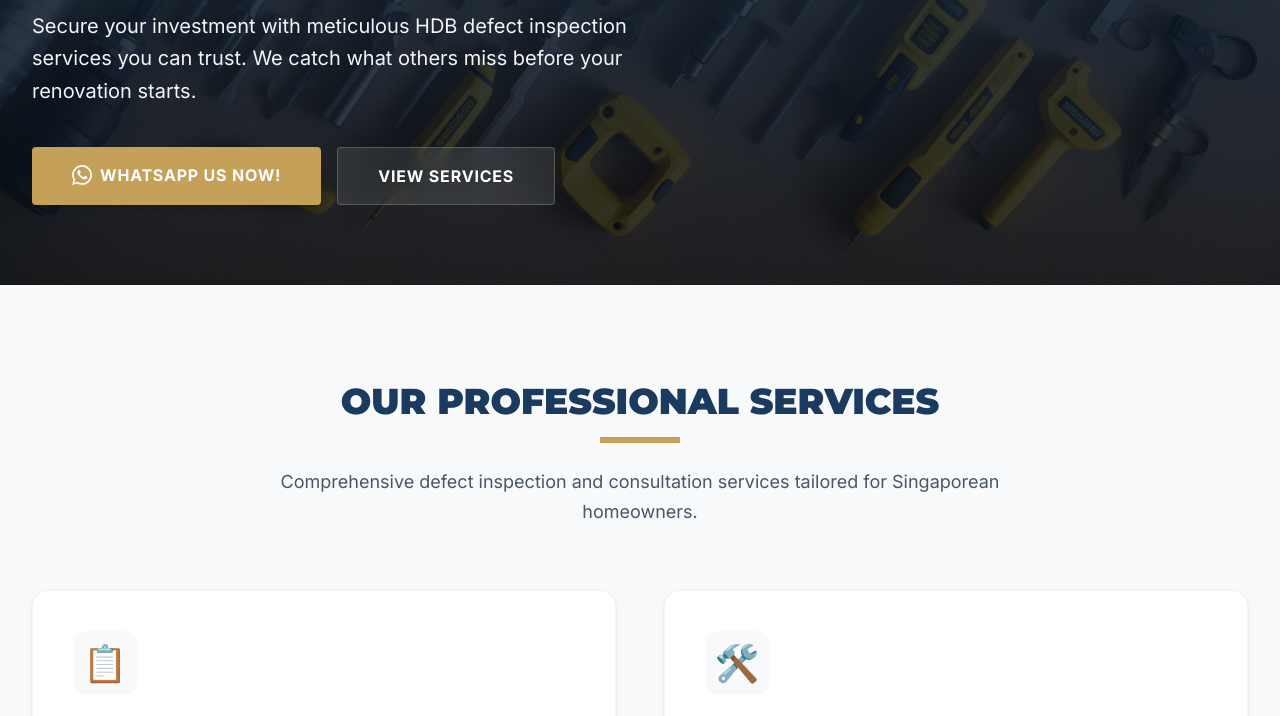
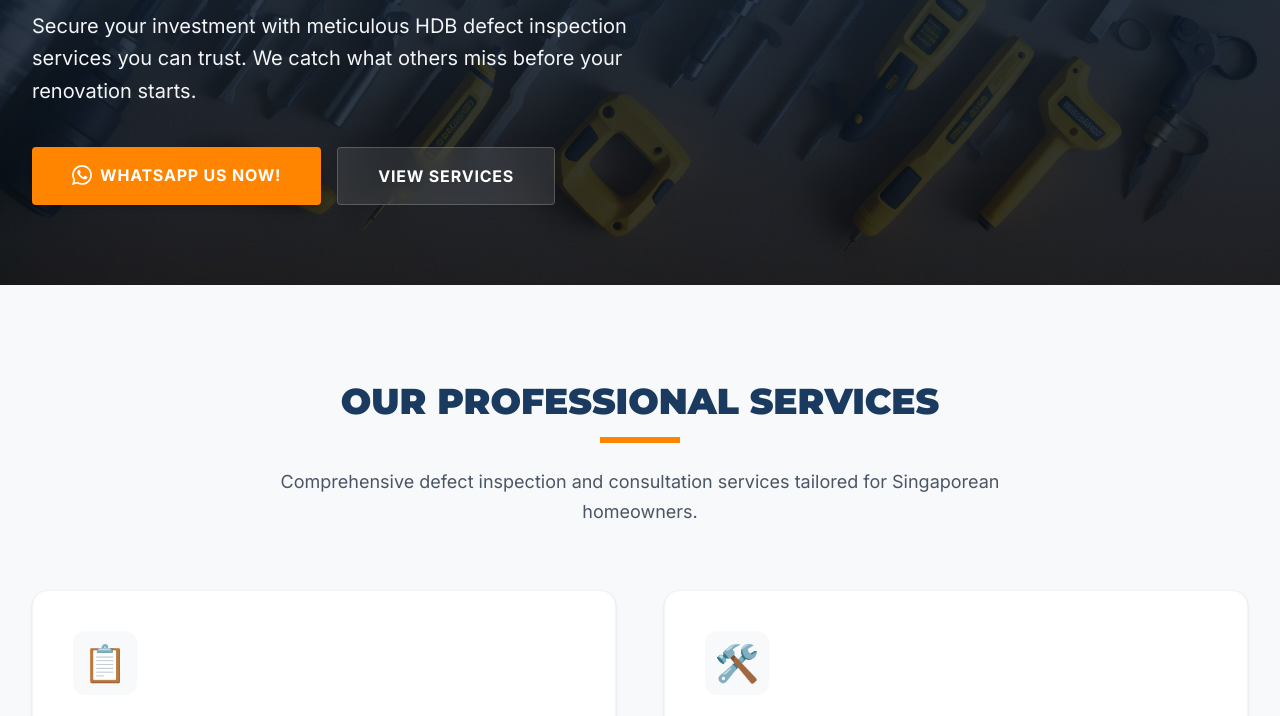
Before and after one commit to spotoninspectorate/spotoninspectorate.github.io, an Astro site: page / in a window 1280 px wide. Shown: the part 551-1267 px from the top of the page. Built offline with nearby package versions, Linux system fonts and the light colour scheme; Astro itself is replaced by a stand-in of ours; a script that the page names is missing.

Commit message:
Orange instead

```diff
--- a/src/styles/global.css
+++ b/src/styles/global.css
@@ -2,7 +2,7 @@
 
 @theme {
   --color-primary: #1a3a5f;
-  --color-secondary: #c5a059;
+  --color-secondary: #FF8501;
   --color-light-bg: #f8f9fa;
 
   --font-inter: "Inter", sans-serif;
```
